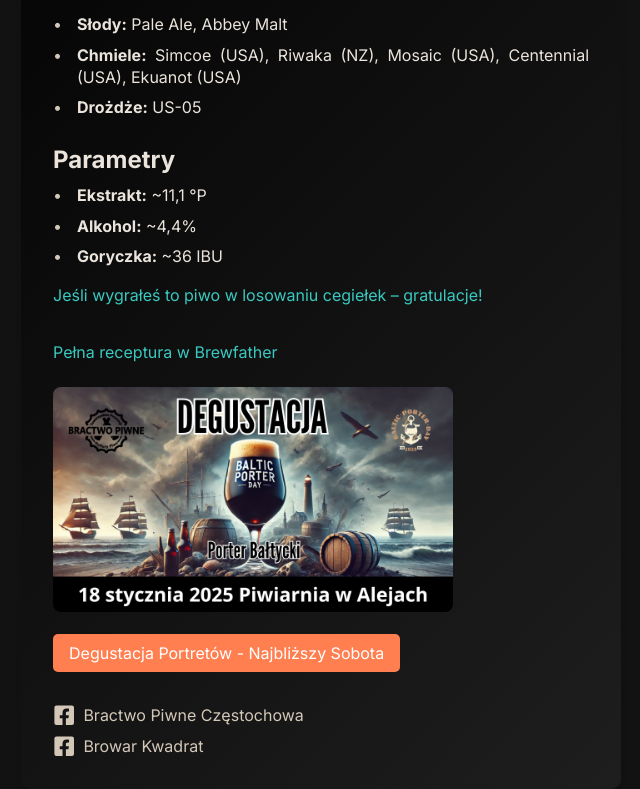
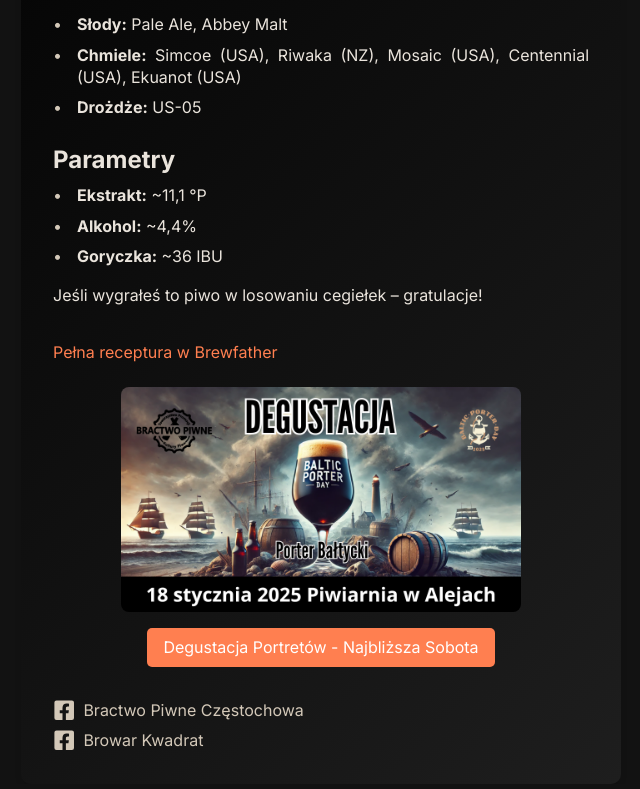
Before and after one commit to enowuigrek/browarkwadrat, a React (Vite) app: page /domowka in a window 1280 px wide. Shown: the part 430-1219 px from the top of the page, without its empty margins (319-959 px from the left). Built offline with nearby package versions, Linux system fonts and the light colour scheme.

Commit message:
change colors

```diff
--- a/src/pages/Domowka.jsx
+++ b/src/pages/Domowka.jsx
@@ -62,7 +62,7 @@
                     rel="noopener noreferrer"
                     className={styles.eventLink}
                 >
-                    Degustacja Portretów - Najbliższy Sobota
+                    Degustacja Portretów - Najbliższa Sobota
                 </a>
             </div>
 
--- a/src/pages/Domowka.module.css
+++ b/src/pages/Domowka.module.css
@@ -46,26 +46,24 @@
 .summary {
     font-weight: 500;
     margin-bottom: 2rem;
-    color: #3ac9c0;
 }
 
-/* Link do receptury Brewfather */
 .recipeLink {
     margin-bottom: 1.5rem;
 }
 
 .recipeLink a {
-    color: #3ac9c0;
+    color: #ff7f50;
     text-decoration: none;
     font-weight: 500;
 }
 
-.recipeLink a:hover {
-    text-decoration: underline;
-}
-
 .event {
     margin-bottom: 2rem;
+    display: flex;
+    align-items: center;
+    justify-content: center;
+    flex-direction: column;
 }
 
 .eventImage {
@@ -77,7 +75,6 @@
 }
 
 .eventLink {
-    display: inline-block;
     padding: 0.5rem 1rem;
     background-color: #ff7f50;
     color: #fff;
@@ -88,6 +85,7 @@
 
 .eventLink:hover {
     background-color: #ff6347;
+    text-decoration: none;
 }
 
 .links {
```
